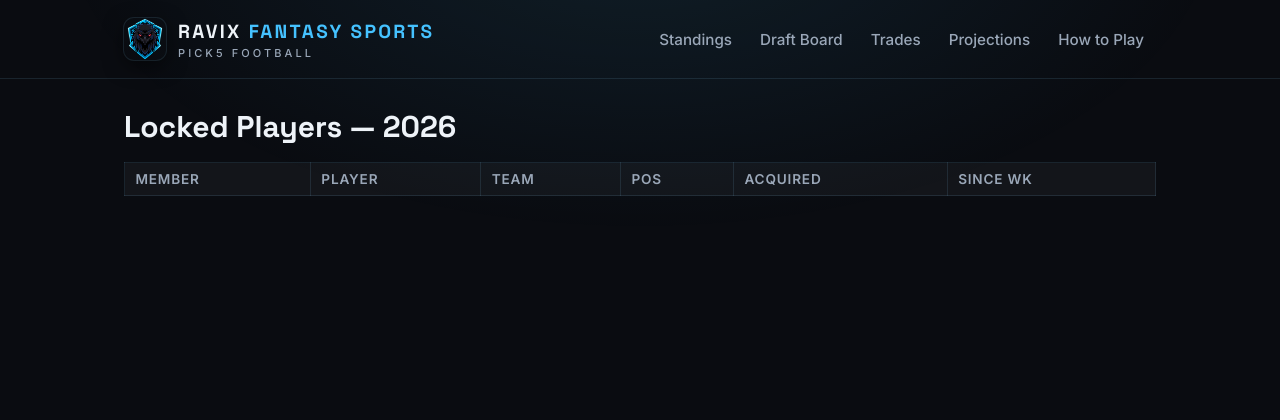
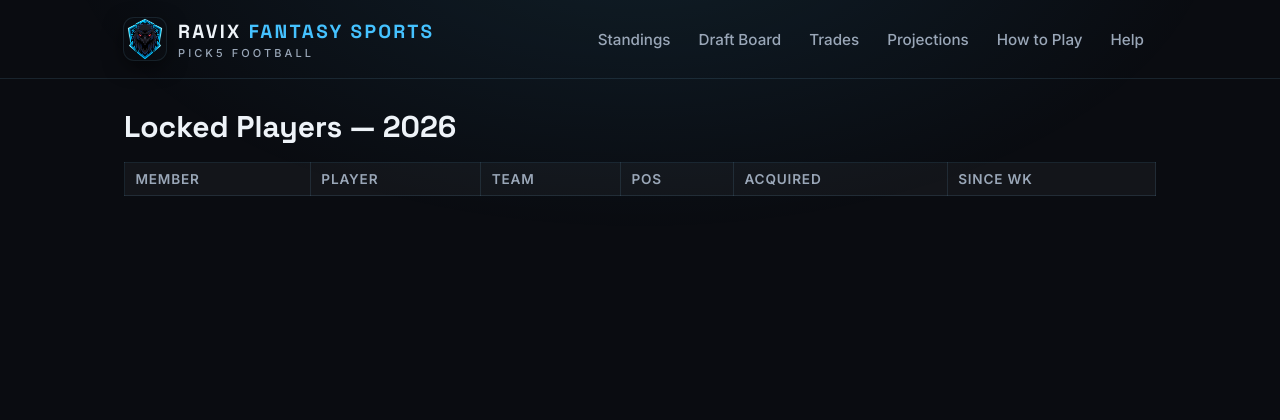
Before and after one commit to ajcassanodev/ravixfs, a FastAPI app: page /draft in a window 1280 px wide. Shown: the top 420 px of the page. Run offline with FastAPI, Linux system fonts and the light colour scheme; data that the repository does not hold is empty.

Commit message:
Add Help link (help@ravixfs.com) to site nav

```diff
--- a/app/templates/base.html
+++ b/app/templates/base.html
@@ -23,6 +23,7 @@
       <a href="/trades">Trades</a>
       <a href="/projections">Projections</a>
       <a href="/guide">How to Play</a>
+      <a href="mailto:help@ravixfs.com">Help</a>
     </nav>
   </div>
 </header>
```
